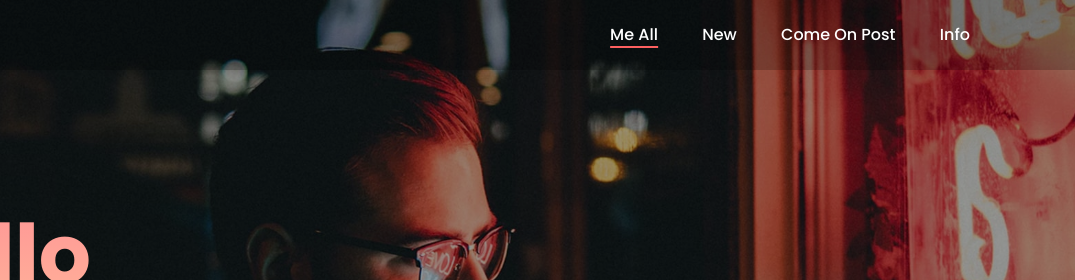
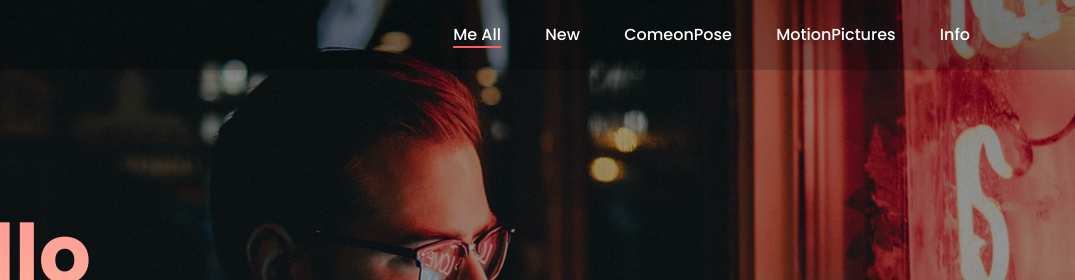
Before and after one commit to Emmalytl/estheryute, a website: page index.html in a window 1280 px wide. Shown: the top 280 px of the page, 205-1280 px from the left. Drawn offline with Linux system fonts and the light colour scheme.

Commit message:
Update index.html

```diff
--- a/index.html
+++ b/index.html
@@ -53,7 +53,8 @@
                                 <ul id="nav">
                                     <li class="active"><a href="./index.html">Me All</a></li>
                                     <li><a href="./about.html">New</a></li>
-                                    <li><a href="./gallery.html">Come on Post</a></li>
+                                    <li><a href="./gallery.html">ComeonPose</a></li>
+                                    <li><a href="./blog.html">MotionPictures</a></li>
                                     <li><a href="./contact.html">Info</a></li>
                                 </ul>
                             </div>
```
